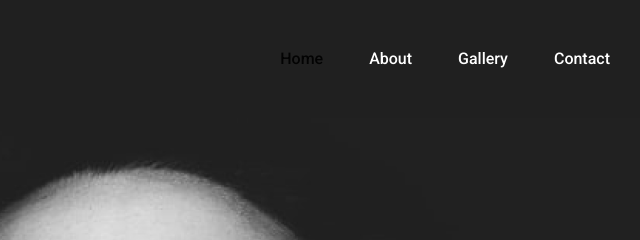
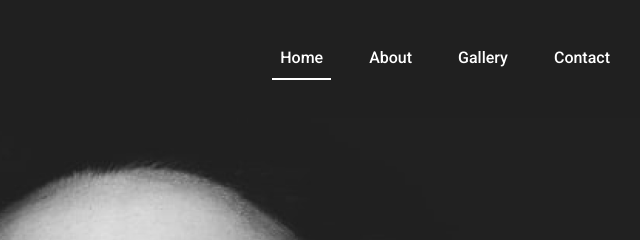
Before and after one commit to dionne-tucker/SheCodes-Photography-responsive, a plain HTML site: page index.html in a window 1280 px wide. Shown: the top 240 px of the page, 510-1150 px from the left. Drawn offline with nearby package versions, Linux system fonts and the light colour scheme.

Commit message:
changed styling on active nav link

```diff
--- a/src/style.css
+++ b/src/style.css
@@ -24,9 +24,8 @@ nav {
   margin-left: 30px;
 }
 
-
 .navbar-toggler-icon {
-  background-color: white;
+  background-color: rgb(255, 255, 255, 0.9);
   border-radius: 5px;
   padding: 20px;
 }
@@ -94,3 +93,8 @@ footer .social {
 footer p {
   margin: 0;
 }
+
+.active {
+  color: white !important;
+  border-bottom: solid 2px white;
+}
```
